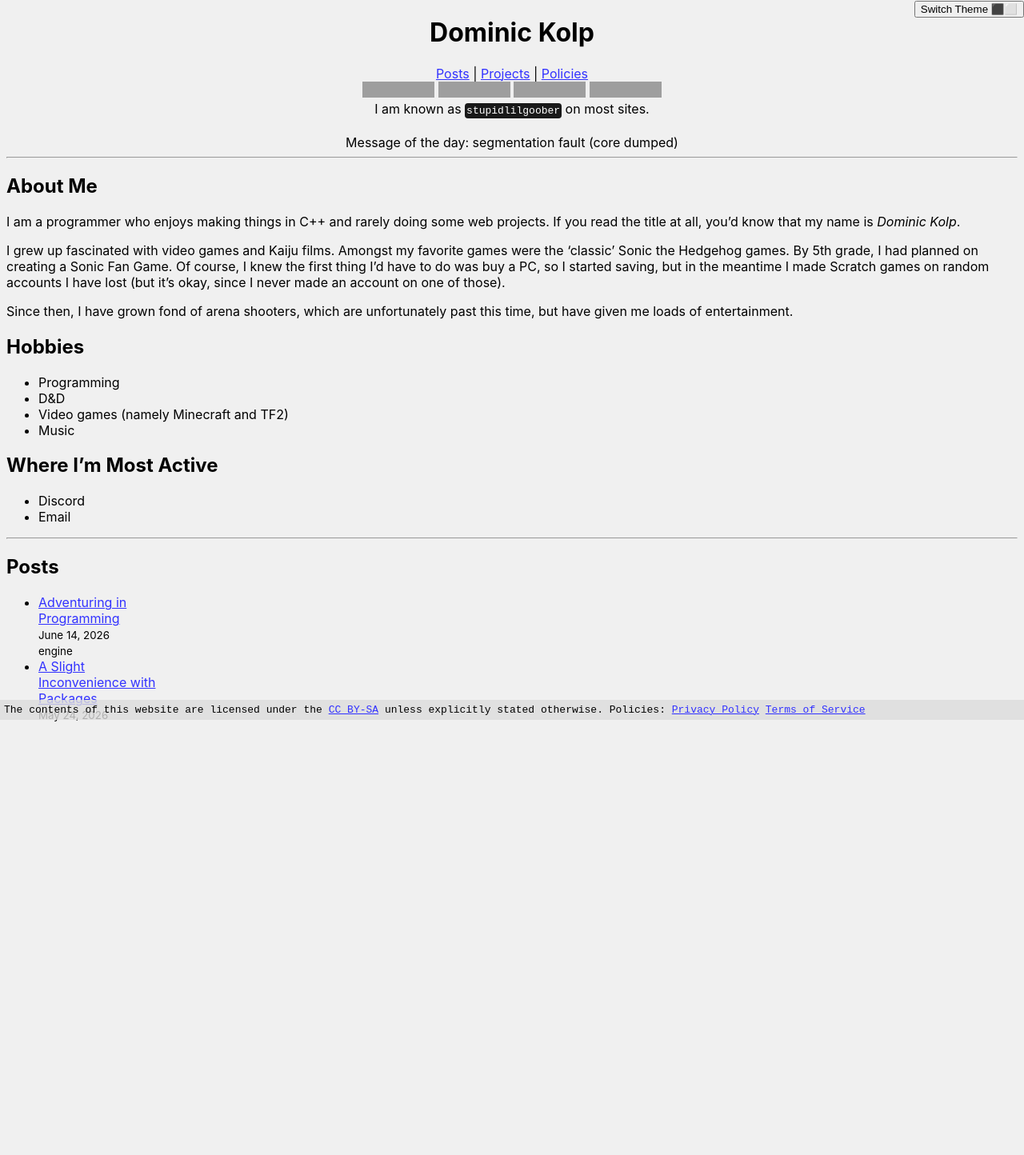
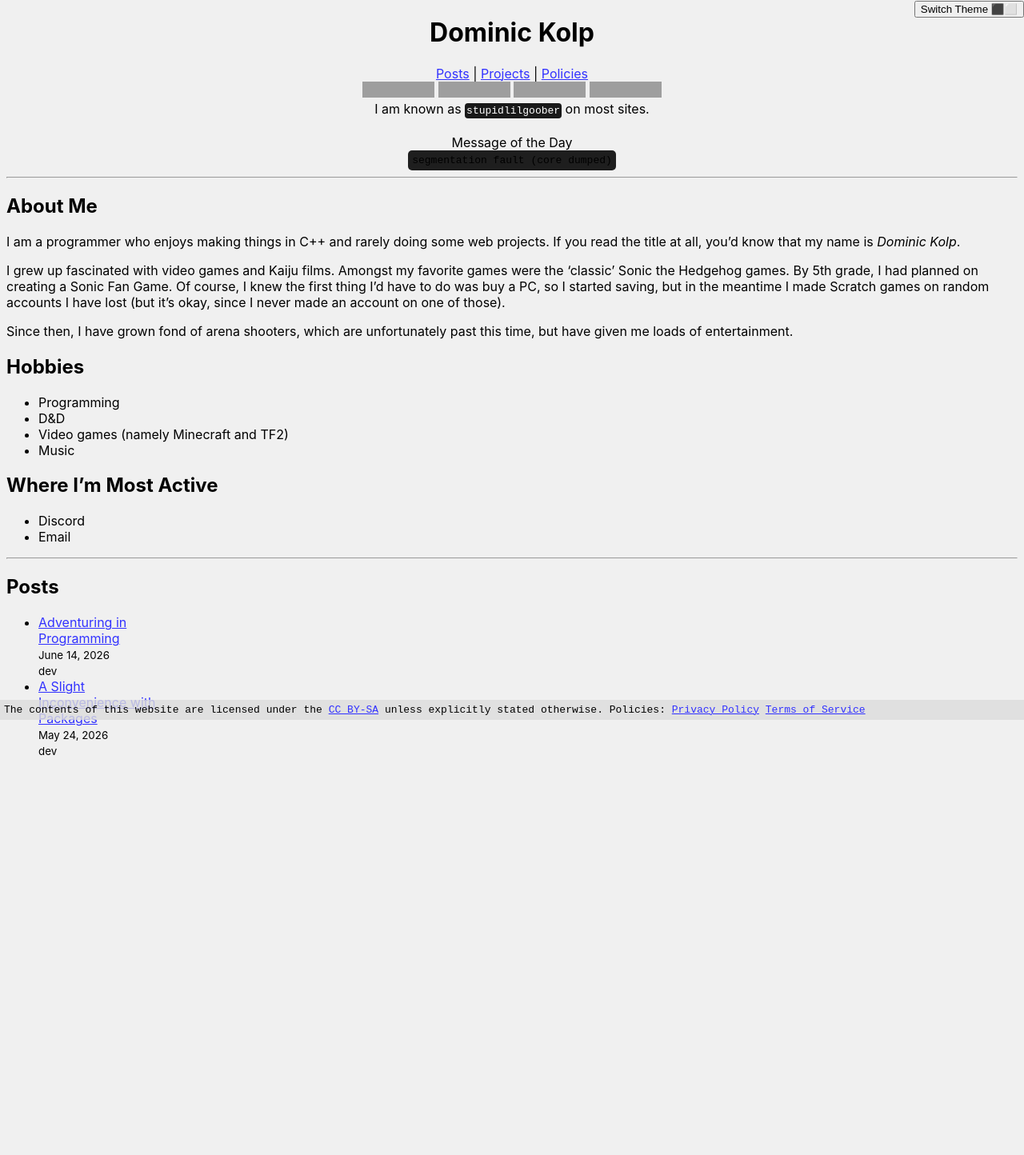
Before and after one commit to StupidLilGoober/stupidlilgoober.github.io, a Jekyll site: the page built from index.md, in a window 1280 px wide. Shown: the whole page at 80% size. Built offline with Jekyll 4.4.1, drawn with Linux system fonts in a browser that asks for light colours; before the commit the page ends 1419 px from its top, so only the background shows below that; grey boxes are pictures that could not be loaded.

Commit message:
patch up random message

```diff
--- a/_includes/scripts/messageOfTheDay.js
+++ b/_includes/scripts/messageOfTheDay.js
@@ -37,4 +37,4 @@ const element = document.getElementById("random-message");
 
 let message = messages[Math.floor(Math.random() * messages.length)];
 
-element.textContent = "Message of the day: " + message;
+element.textContent = message;
--- a/_layouts/home.html
+++ b/_layouts/home.html
@@ -33,7 +34,7 @@
           <li>
             <a href="{{ post.url }}">{{ post.title }}</a> <br>
             <small>{{ post.date | date: "%B %-d, %Y" }}</small> <br>
-            <small>{% for tag in post.tags %}{{ tag | slugify }} {% endfor %}</small>
+            <small>{{ post.category }}</small><br>
           </li>
           {% endfor %}
         </ul>
--- a/_layouts/post.html
+++ b/_layouts/post.html
@@ -20,7 +20,7 @@
       <section>
         <h2>More Posts</h2>
         <ul>
-          {% for post in site.posts %}
+          {% for post in site.posts limit: 10 %}
           <li>
             <a href="{{ post.url }}">{{ post.title }}</a> <br>
             <small>{{ post.date | date: "%B %-d, %Y" }}</small> <br>
--- a/_sass/elements.scss
+++ b/_sass/elements.scss
@@ -3,3 +3,11 @@
   right: 0;
   top: 0;
 }
+
+#random-message {
+  background-color: rgb(30, 30, 30);
+  font-family: monospace;
+  padding: 5px;
+  display: inline-block;
+  border-radius: 5px;
+}
```
Also changed, not shown: other parts of _layouts/home.html (+1 -0 lines).
